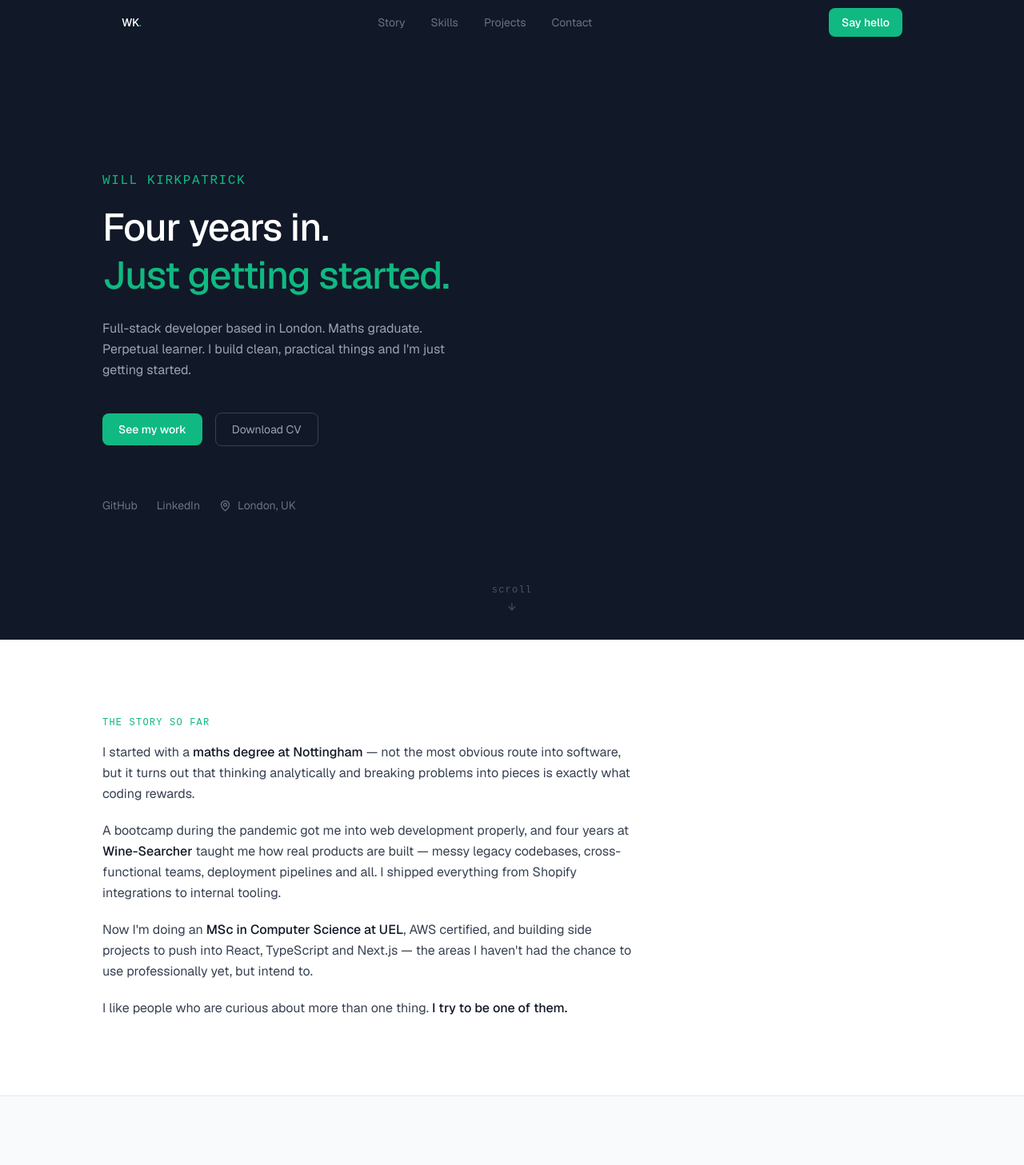
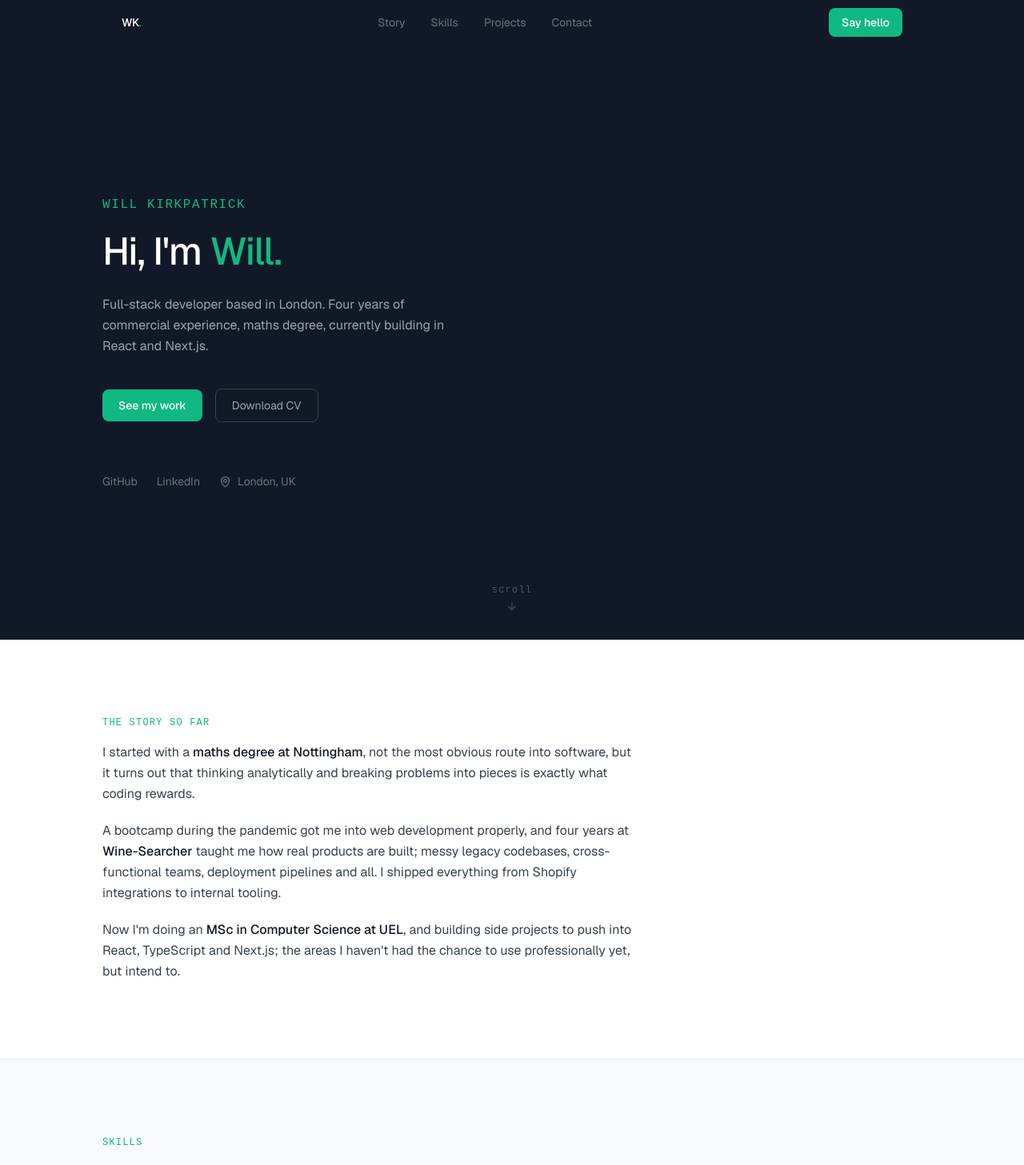
Before and after one commit to WillKirk/my-portfolio, a Next.js app: page / in a window 1280 px wide. Shown: the top 1457 px of the page at 80% size. Built offline with nearby package versions, Linux system fonts and the light colour scheme.

Commit message:
editing hero and story text

```diff
--- a/src/components/Hero.tsx
+++ b/src/components/Hero.tsx
@@ -10,13 +10,12 @@ export default function Hero() {
         </p>
 
         <h1 className="text-5xl md:text-5xl font-medium text-white leading-tight tracking-tight mb-6 max-w-2xl">
-          Four years in.<br />
-          <span className="text-green-primary">Just getting started.</span>
+            Hi, I&apos;m <span className="text-green-primary">Will.</span>
         </h1>
 
         <p className="text-gray-400 text-base leading-relaxed max-w-md mb-10">
-          Full-stack developer based in London. Maths graduate. Perpetual learner.
-          I build clean, practical things and I&apos;m just getting started.
+            Full-stack developer based in London. Four years of commercial experience,
+            maths degree, currently building in React and Next.js.
         </p>
 
         <div className="flex items-center gap-4 mb-16">
--- a/src/components/Human.tsx
+++ b/src/components/Human.tsx
@@ -2,9 +2,9 @@ import FadeIn from '@/components/FadeIn'
 
 const hobbies = [
   {
-    emoji: '🏉',
-    name: 'Rugby & Rowing',
-    description: 'Team sports. The discipline carries over.',
+    emoji: '🎾',
+    name: 'Tennis',
+    description: 'Keeps the competitive streak alive.',
   },
   {
     emoji: '🚗',
--- a/src/components/Story.tsx
+++ b/src/components/Story.tsx
@@ -15,7 +15,7 @@ export default function Story() {
           <div className="space-y-5">
             <FadeIn delay={0.1}>
               <p className="text-gray-700 text-base leading-relaxed">
-                I started with a <span className="text-gray-900 font-medium">maths degree at Nottingham</span> — not
+                I started with a <span className="text-gray-900 font-medium">maths degree at Nottingham</span>, not
                 the most obvious route into software, but it turns out that thinking analytically
                 and breaking problems into pieces is exactly what coding rewards.
               </p>
@@ -25,7 +25,7 @@ export default function Story() {
               <p className="text-gray-700 text-base leading-relaxed">
                 A bootcamp during the pandemic got me into web development properly, and four years
                 at <span className="text-gray-900 font-medium">Wine-Searcher</span> taught me how real products
-                are built — messy legacy codebases, cross-functional teams, deployment pipelines and
+                are built; messy legacy codebases, cross-functional teams, deployment pipelines and
                 all. I shipped everything from Shopify integrations to internal tooling.
               </p>
             </FadeIn>
@@ -33,17 +33,11 @@ export default function Story() {
             <FadeIn delay={0.3}>
               <p className="text-gray-700 text-base leading-relaxed">
                 Now I&apos;m doing an <span className="text-gray-900 font-medium">MSc in Computer Science at UEL</span>,
-                AWS certified, and building side projects to push into React, TypeScript and Next.js —
+                and building side projects to push into React, TypeScript and Next.js;
                 the areas I haven&apos;t had the chance to use professionally yet, but intend to.
               </p>
             </FadeIn>
 
-            <FadeIn delay={0.4}>
-              <p className="text-gray-700 text-base leading-relaxed">
-                I like people who are curious about more than one thing.{' '}
-                <span className="text-gray-900 font-medium">I try to be one of them.</span>
-              </p>
-            </FadeIn>
           </div>
 
         </div>
```
